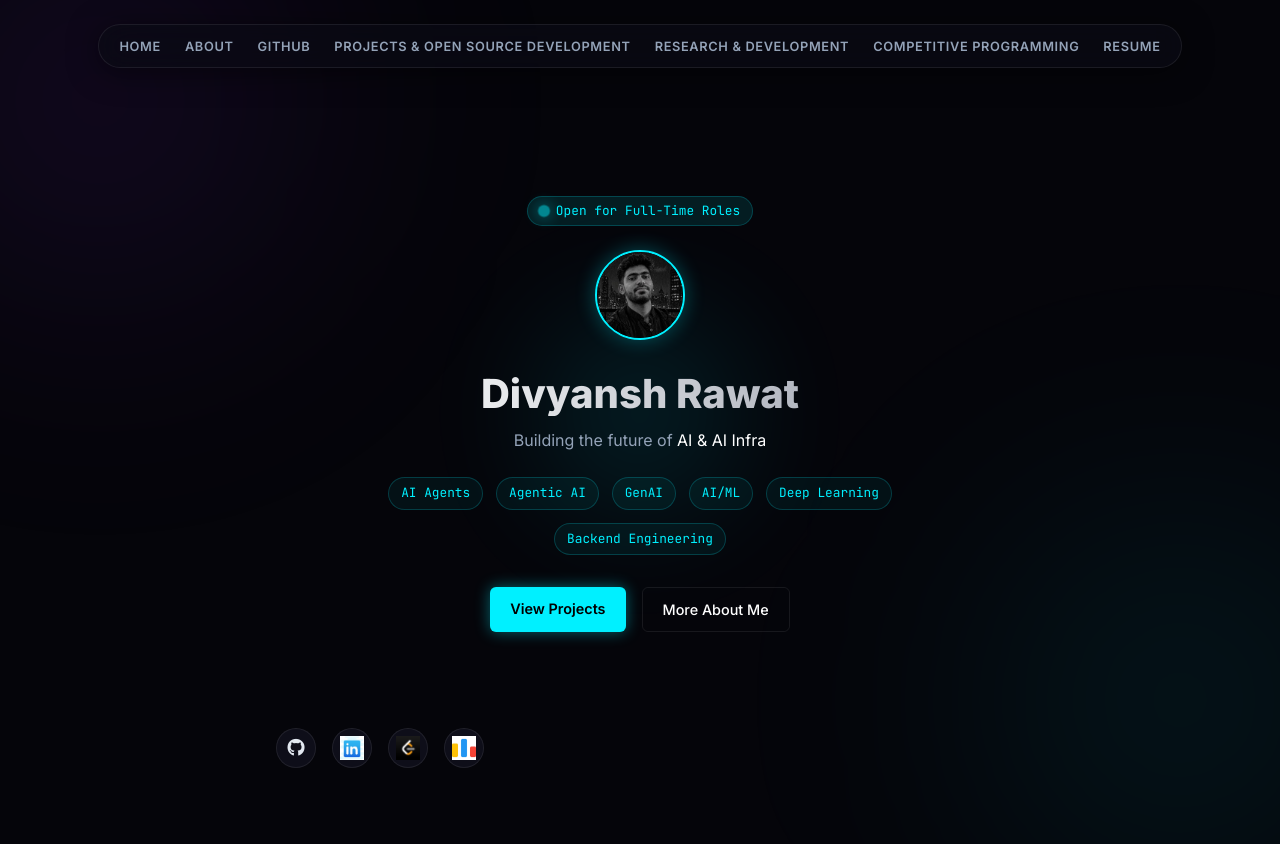
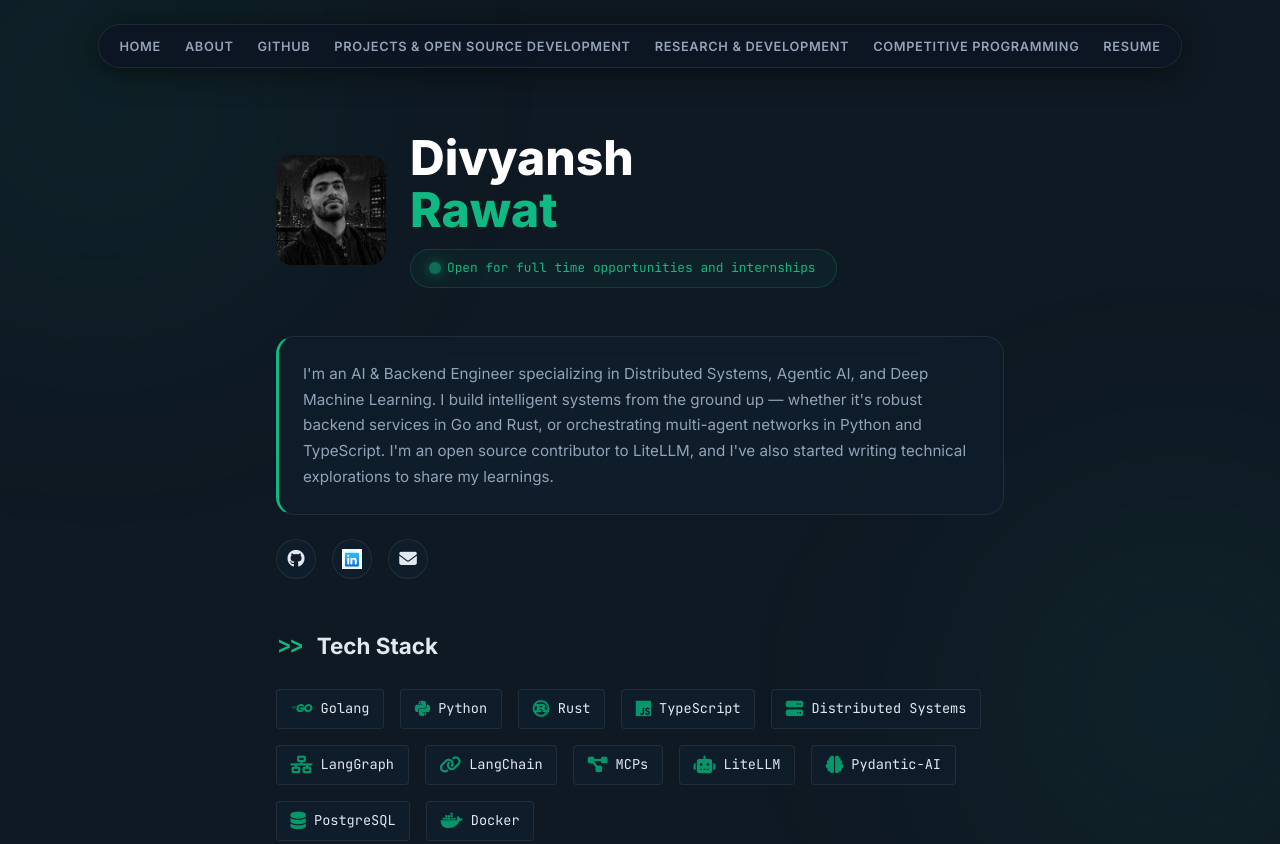
Before and after one commit to DsThakurRawat/divyansh.is-a.dev, a website: page index.html in a window 1280 px wide. Shown: the top 844 px of the page. Drawn offline with Linux system fonts and the light colour scheme.

Commit message:
style: apply Akansha theme with dark teal background and green accents, restore homepage card layout

```diff
--- a/index.html
+++ b/index.html
@@ -11,15 +11,15 @@
     <meta property="og:type" content="website">
     <meta property="og:image" content="https://divyansh.is-a.dev/assets/pfp.jpeg">
     <link rel="icon" type="image/jpeg" href="assets/pfp.jpeg">
-    <link rel="stylesheet" href="styles.css?v=4">
+    <link rel="stylesheet" href="styles.css?v=5">
     <link rel="preconnect" href="https://fonts.googleapis.com">
     <link rel="preconnect" href="https://fonts.gstatic.com" crossorigin>
     <link href="https://fonts.googleapis.com/css2?family=Inter:wght@400;500;600;700;800&family=JetBrains+Mono:wght@400;700&display=swap" rel="stylesheet">
     <link rel="stylesheet" href="https://cdnjs.cloudflare.com/ajax/libs/font-awesome/6.4.0/css/all.min.css">
-    </head>
+</head>
 <body>
     <!-- Floating Navigation -->
-            <nav class="top-nav">
+    <nav class="top-nav">
         <ul>
             <li><a href="index.html" class="active">HOME</a></li>
             <li><a href="about.html">ABOUT</a></li>
@@ -33,68 +33,65 @@
 
     <main class="container">
 
-        <section class="hero-landing" style="min-height: auto; padding: 4rem 0; display: flex; flex-direction: column; justify-content: center; align-items: center; text-align: center; position: relative;">
+        <!-- Profile Section - Left Aligned like Akansha -->
+        <section class="profile-section">
+            <div class="profile-header">
+                <img src="assets/pfp.jpeg" alt="Divyansh Rawat" class="profile-image">
+                <div class="profile-info">
+                    <h1 style="background: none; -webkit-text-fill-color: unset; color: #fff;">Divyansh<br><span style="color: var(--accent-cyan);">Rawat</span></h1>
+                    <div class="status-pill">
+                        <span class="status-dot"></span> Open for full time opportunities and internships
+                    </div>
+                </div>
+            </div>
 
-            <div class="glow-orb" style="position: absolute; width: 250px; height: 250px; background: radial-gradient(circle, var(--accent-cyan) 0%, transparent 70%); opacity: 0.15; filter: blur(60px); z-index: 0; animation: pulseGlow 4s infinite alternate;"></div>
+            <!-- Bio Card -->
+            <div class="about-block" style="width: 100%; margin-bottom: 1.5rem;">
+                <p>I'm an AI & Backend Engineer specializing in Distributed Systems, Agentic AI, and Deep Machine Learning. I build intelligent systems from the ground up — whether it's robust backend services in Go and Rust, or orchestrating multi-agent networks in Python and TypeScript. I'm an open source contributor to LiteLLM, and I've also started writing technical explorations to share my learnings.</p>
+            </div>
 
-            <div style="position: relative; z-index: 1;">
-                <div class="status-badge" style="display: inline-flex; align-items: center; gap: 8px; background: rgba(0, 240, 255, 0.1); border: 1px solid rgba(0, 240, 255, 0.2); padding: 4px 12px; border-radius: 20px; font-size: 0.8rem; color: var(--accent-cyan); font-family: 'JetBrains Mono', monospace; margin-bottom: 1.5rem;">
-                    <span class="status-dot" style="width: 8px; height: 8px; background: var(--accent-cyan); border-radius: 50%; box-shadow: 0 0 10px var(--accent-cyan); animation: pulse 2s infinite;"></span>
-                    Open for Full-Time Roles
-                </div>
-
-                <div style="margin-bottom: 1.5rem;">
-                    <img src="assets/pfp.jpeg" alt="Divyansh Rawat" style="width: 90px; height: 90px; border-radius: 50%; border: 2px solid var(--accent-cyan); box-shadow: 0 0 20px rgba(0, 240, 255, 0.3); object-fit: cover;">
-                </div>
-
-                <h1 style="font-size: 2.5rem; font-weight: 800; line-height: 1.1; margin-bottom: 0.75rem; background: linear-gradient(to right, #fff, #a0a5b1); -webkit-background-clip: text; -webkit-text-fill-color: transparent;">
-                    Divyansh Rawat
-                </h1>
-                <div style="font-size: 1rem; color: var(--text-secondary); max-width: 550px; margin: 0 auto 2rem auto; font-weight: 400; line-height: 1.6;">
-                    <div style="margin-bottom: 1.5rem;">Building the future of <span style="color: #fff;">AI & AI Infra</span></div>
-
-                    <div style="display: flex; flex-wrap: wrap; justify-content: center; gap: 0.8rem;">
-                        <span style="background: rgba(0, 240, 255, 0.05); border: 1px solid rgba(0, 240, 255, 0.2); color: var(--accent-cyan); padding: 5px 12px; border-radius: 20px; font-size: 0.8rem; font-family: 'JetBrains Mono', monospace;">AI Agents</span>
-                        <span style="background: rgba(0, 240, 255, 0.05); border: 1px solid rgba(0, 240, 255, 0.2); color: var(--accent-cyan); padding: 5px 12px; border-radius: 20px; font-size: 0.8rem; font-family: 'JetBrains Mono', monospace;">Agentic AI</span>
-                        <span style="background: rgba(0, 240, 255, 0.05); border: 1px solid rgba(0, 240, 255, 0.2); color: var(--accent-cyan); padding: 5px 12px; border-radius: 20px; font-size: 0.8rem; font-family: 'JetBrains Mono', monospace;">GenAI</span>
-                        <span style="background: rgba(0, 240, 255, 0.05); border: 1px solid rgba(0, 240, 255, 0.2); color: var(--accent-cyan); padding: 5px 12px; border-radius: 20px; font-size: 0.8rem; font-family: 'JetBrains Mono', monospace;">AI/ML</span>
-                        <span style="background: rgba(0, 240, 255, 0.05); border: 1px solid rgba(0, 240, 255, 0.2); color: var(--accent-cyan); padding: 5px 12px; border-radius: 20px; font-size: 0.8rem; font-family: 'JetBrains Mono', monospace;">Deep Learning</span>
-                        <span style="background: rgba(0, 240, 255, 0.05); border: 1px solid rgba(0, 240, 255, 0.2); color: var(--accent-cyan); padding: 5px 12px; border-radius: 20px; font-size: 0.8rem; font-family: 'JetBrains Mono', monospace;">Backend Engineering</span>
-                    </div>
-                </div>                <div style="margin-top: 2rem; display: flex; gap: 1rem; justify-content: center;">
-                    <a href="projects-oss.html" style="background: var(--accent-cyan); color: #000; padding: 10px 20px; border-radius: 6px; font-weight: 600; text-decoration: none; font-size: 0.9rem; transition: transform 0.2s, box-shadow 0.2s; box-shadow: 0 0 15px rgba(0, 240, 255, 0.4);">
-                        View Projects
-                    </a>
-                    <a href="about.html" style="background: transparent; color: #fff; border: 1px solid var(--border); padding: 10px 20px; border-radius: 6px; font-weight: 500; text-decoration: none; font-size: 0.9rem; transition: background 0.2s;">
-                        More About Me
-                    </a>
-                </div>
+            <!-- Social Links -->
+            <div class="social-links">
+                <a href="https://github.com/DsThakurRawat" target="_blank" aria-label="GitHub"><i class="fab fa-github"></i></a>
+                <a href="https://www.linkedin.com/in/divyansh-rawat-aba930313/" target="_blank" aria-label="LinkedIn">
+                    <img src="assets/linkeidn-logo.webp" alt="LinkedIn" style="width: 20px; height: 20px; position: relative; z-index: 1;">
+                </a>
+                <a href="mailto:divyanshrawat@example.com" aria-label="Email"><i class="fas fa-envelope"></i></a>
             </div>
         </section>
 
-        <!-- Keep Social Links below Hero -->
-        <section class="profile-section" style="padding-top: 0;">
-            <div class="social-links" style="justify-content: center; margin-top: 2rem;">
-                <a href="https://github.com/DsThakurRawat" target="_blank" aria-label="GitHub"><i class="fab fa-github"></i></a>
-                <a href="https://www.linkedin.com/in/divyansh-rawat-aba930313/" target="_blank" aria-label="LinkedIn">
-                    <img src="assets/linkeidn-logo.webp" alt="LinkedIn" style="width: 24px; height: 24px; position: relative; z-index: 1;">
-                </a>
-                <a href="https://leetcode.com/u/DsThakurRawat/" target="_blank" aria-label="LeetCode">
-                    <img src="assets/leet.png" alt="LeetCode" style="width: 24px; height: 24px; position: relative; z-index: 1;">
-                </a>
-                <a href="https://codeforces.com/profile/lost_boy21" target="_blank" aria-label="Codeforces">
-                    <img src="assets/cf-icon.webp" alt="Codeforces" style="width: 24px; height: 24px; position: relative; z-index: 1;">
-                </a>
+        <!-- Tech Stack -->
+        <section class="tech-section">
+            <h2 class="section-title">Tech Stack</h2>
+            <div class="tech-grid">
+                <div class="tech-pill"><i class="fab fa-golang"></i> Golang</div>
+                <div class="tech-pill"><i class="fab fa-python"></i> Python</div>
+                <div class="tech-pill"><i class="fab fa-rust"></i> Rust</div>
+                <div class="tech-pill"><i class="fab fa-js"></i> TypeScript</div>
+                <div class="tech-pill"><i class="fas fa-server"></i> Distributed Systems</div>
+                <div class="tech-pill"><i class="fas fa-network-wired"></i> LangGraph</div>
+                <div class="tech-pill"><i class="fas fa-link"></i> LangChain</div>
+                <div class="tech-pill"><i class="fas fa-project-diagram"></i> MCPs</div>
+                <div class="tech-pill"><i class="fas fa-robot"></i> LiteLLM</div>
+                <div class="tech-pill"><i class="fas fa-brain"></i> Pydantic-AI</div>
+                <div class="tech-pill"><i class="fas fa-database"></i> PostgreSQL</div>
+                <div class="tech-pill"><i class="fab fa-docker"></i> Docker</div>
             </div>
         </section>
 
-    </main>
+
+        <!-- GitHub Activity -->
+        <section style="margin-bottom: 3rem;">
+            <h2 class="section-title">GitHub Activity</h2>
+            <div style="display: flex; flex-direction: column; align-items: center; gap: 1rem;">
+                <img src="https://ghchart.rshah.org/10B981/DsThakurRawat" alt="GitHub Contributions Heatmap" style="width: 100%;" onerror="this.style.display='none'">
+            </div>
+        </section>
 
     <footer>
         <p>&copy; 2026 Divyansh Rawat</p>
     </footer>
 
-    <!-- End of Scripts -->
-    <script src="script.js?v=8"></script>
+    <script src="script.js?v=9"></script>
 </body>
 </html>
--- a/script.js
+++ b/script.js
@@ -91,6 +91,7 @@ document.addEventListener('DOMContentLoaded', () => {
         }
     };
     renderCards('pinned-repos', pinnedRepos);
+    renderCards('home-pinned-repos', pinnedRepos.slice(0, 2));
     renderCards('rnd-repos', rndProjects);
     // 4. Render Native LeetCode Dashboard
     renderLeetCodeDashboard();
@@ -141,8 +142,8 @@ async function fetchPopularRepos() {
                 <p class="project-desc">${repo.desc}</p>
                 <div class="project-tags">
                     ${repo.tags.map((tag) => `<span class="project-tag">${tag}</span>`).join('')}
-                    <span class="project-tag" style="background: rgba(0, 240, 255, 0.1); color: var(--accent-cyan); border-color: rgba(0, 240, 255, 0.2);"><i class="fas fa-star" style="font-size: 0.8em; margin-right: 4px;"></i>${repo.stars}</span>
-                    <span class="project-tag" style="background: rgba(0, 240, 255, 0.1); color: var(--accent-cyan); border-color: rgba(0, 240, 255, 0.2);"><i class="fas fa-code-branch" style="font-size: 0.8em; margin-right: 4px;"></i>${repo.forks}</span>
+                    <span class="project-tag" style="background: rgba(16, 185, 129, 0.1); color: var(--accent-cyan); border-color: rgba(16, 185, 129, 0.2);"><i class="fas fa-star" style="font-size: 0.8em; margin-right: 4px;"></i>${repo.stars}</span>
+                    <span class="project-tag" style="background: rgba(16, 185, 129, 0.1); color: var(--accent-cyan); border-color: rgba(16, 185, 129, 0.2);"><i class="fas fa-code-branch" style="font-size: 0.8em; margin-right: 4px;"></i>${repo.forks}</span>
                 </div>
                 <div class="project-links">
                     <a href="${repo.url}" target="_blank" aria-label="GitHub Repository"><i class="fab fa-github"></i> View code</a>
--- a/styles.css
+++ b/styles.css
@@ -2,21 +2,21 @@
    Intelligent System Theme (Cyber/AI Aesthetic)
    ======================================== */
 :root {
-    --bg-main: #05050A;
-    --bg-card: rgba(20, 20, 35, 0.6);
-    --bg-card-hover: rgba(30, 30, 50, 0.8);
-    --bg-nav: rgba(10, 10, 20, 0.7);
+    --bg-main: #0F1923;
+    --bg-card: rgba(15, 30, 45, 0.6);
+    --bg-card-hover: rgba(20, 40, 60, 0.8);
+    --bg-nav: rgba(12, 22, 35, 0.85);
 
     --text-primary: #E2E8F0;
     --text-secondary: #94A3B8;
     --text-muted: #475569;
 
-    --accent-cyan: #00F0FF;
-    --accent-purple: #8A2BE2;
-    --accent-glow: rgba(0, 240, 255, 0.15);
+    --accent-cyan: #10B981;
+    --accent-purple: #059669;
+    --accent-glow: rgba(16, 185, 129, 0.15);
 
     --border: rgba(255, 255, 255, 0.08);
-    --border-hover: rgba(0, 240, 255, 0.4);
+    --border-hover: rgba(16, 185, 129, 0.4);
 
     --radius-sm: 4px;
     --radius-md: 16px;
@@ -60,13 +60,13 @@ body::before, body::after {
 body::before {
     top: -200px;
     left: -200px;
-    background: radial-gradient(circle, rgba(138, 43, 226, 0.15), transparent 70%);
+    background: radial-gradient(circle, rgba(5, 150, 105, 0.12), transparent 70%);
 }
 
 body::after {
     bottom: -200px;
     right: -200px;
-    background: radial-gradient(circle, rgba(0, 240, 255, 0.1), transparent 70%);
+    background: radial-gradient(circle, rgba(16, 185, 129, 0.1), transparent 70%);
 }
 
 a {
@@ -142,30 +142,28 @@ a {
 }
 
 .profile-image {
-    width: 90px;
-    height: 90px;
-    border-radius: 50%;
+    width: 110px;
+    height: 110px;
+    border-radius: 16px;
     object-fit: cover;
-    border: 2px solid var(--accent-cyan);
-    box-shadow: 0 0 20px var(--accent-glow);
+    border: none;
+    box-shadow: none;
 }
 
 .profile-info h1 {
-    font-size: 2.25rem;
+    font-size: 3rem;
     font-weight: 800;
     line-height: 1.1;
     margin-bottom: 0.75rem;
-    background: linear-gradient(90deg, #FFFFFF, var(--accent-cyan));
-    -webkit-background-clip: text;
-    -webkit-text-fill-color: transparent;
+    color: #FFFFFF;
 }
 
 .status-pill {
     display: inline-flex;
     align-items: center;
     gap: 0.5rem;
-    background: rgba(0, 240, 255, 0.05);
-    border: 1px solid rgba(0, 240, 255, 0.2);
+    background: rgba(16, 185, 129, 0.05);
+    border: 1px solid rgba(16, 185, 129, 0.2);
     padding: 0.5rem 1.25rem;
     border-radius: var(--radius-pill);
     font-size: 0.8rem;
@@ -200,9 +198,9 @@ a {
     background: var(--bg-card);
     backdrop-filter: blur(10px);
     border: 1px solid var(--border);
-    border-left: 3px solid var(--accent-purple);
-    border-radius: 0 var(--radius-lg) var(--radius-lg) 0;
-    padding: 2rem;
+    border-left: 3px solid var(--accent-cyan);
+    border-radius: var(--radius-lg);
+    padding: 1.5rem;
 }
 
 .about-block p {
@@ -234,7 +232,7 @@ a {
 }
 
 .exp-item {
-    border-left: 2px solid rgba(138, 43, 226, 0.4);
+    border-left: 2px solid rgba(16, 185, 129, 0.4);
     padding-left: 1rem;
 }
 
@@ -314,7 +312,7 @@ a {
 
 .section-title::before {
     content: '>>';
-    color: var(--accent-purple);
+    color: var(--accent-cyan);
     font-family: 'JetBrains Mono', monospace;
     font-size: 1.5rem;
 }
@@ -372,7 +370,7 @@ a {
 .tech-pill:hover {
     border-color: var(--accent-cyan);
     color: var(--accent-cyan);
-    background: rgba(0, 240, 255, 0.05);
+    background: rgba(16, 185, 129, 0.05);
     box-shadow: 0 0 10px var(--accent-glow);
 }
 .tech-pill:hover i {
@@ -440,13 +438,13 @@ a {
 }
 
 .project-tag {
-    background: rgba(138, 43, 226, 0.1);
-    color: #d8b4fe;
+    background: rgba(16, 185, 129, 0.1);
+    color: #6ee7b7;
     font-size: 0.75rem;
     font-family: 'JetBrains Mono', monospace;
     padding: 0.25rem 0.6rem;
     border-radius: var(--radius-sm);
-    border: 1px solid rgba(138, 43, 226, 0.2);
+    border: 1px solid rgba(16, 185, 129, 0.2);
 }
 
 .project-links a {
@@ -485,7 +483,7 @@ a {
 
 .github-stats-container img:hover {
     opacity: 1;
-    filter: drop-shadow(0 0 15px rgba(0, 240, 255, 0.15));
+    filter: drop-shadow(0 0 15px rgba(16, 185, 129, 0.15));
 }
 
 .github-calendar-wrapper {
@@ -600,7 +598,7 @@ a {
 }
 /* Hide scrollbar for heatmap */
 .heatmap-grid::-webkit-scrollbar { height: 4px; }
-.heatmap-grid::-webkit-scrollbar-thumb { background: rgba(0, 240, 255, 0.2); border-radius: 4px; }
+.heatmap-grid::-webkit-scrollbar-thumb { background: rgba(16, 185, 129, 0.2); border-radius: 4px; }
 
 .heatmap-col {
     display: flex;
@@ -699,7 +697,7 @@ a {
 .btn-download:hover {
     background: #fff;
     transform: translateY(-2px);
-    box-shadow: 0 8px 25px rgba(0, 240, 255, 0.4);
+    box-shadow: 0 8px 25px rgba(16, 185, 129, 0.4);
 }
 
 /* ========================================
```
Also changed, not shown: 1 other file.
